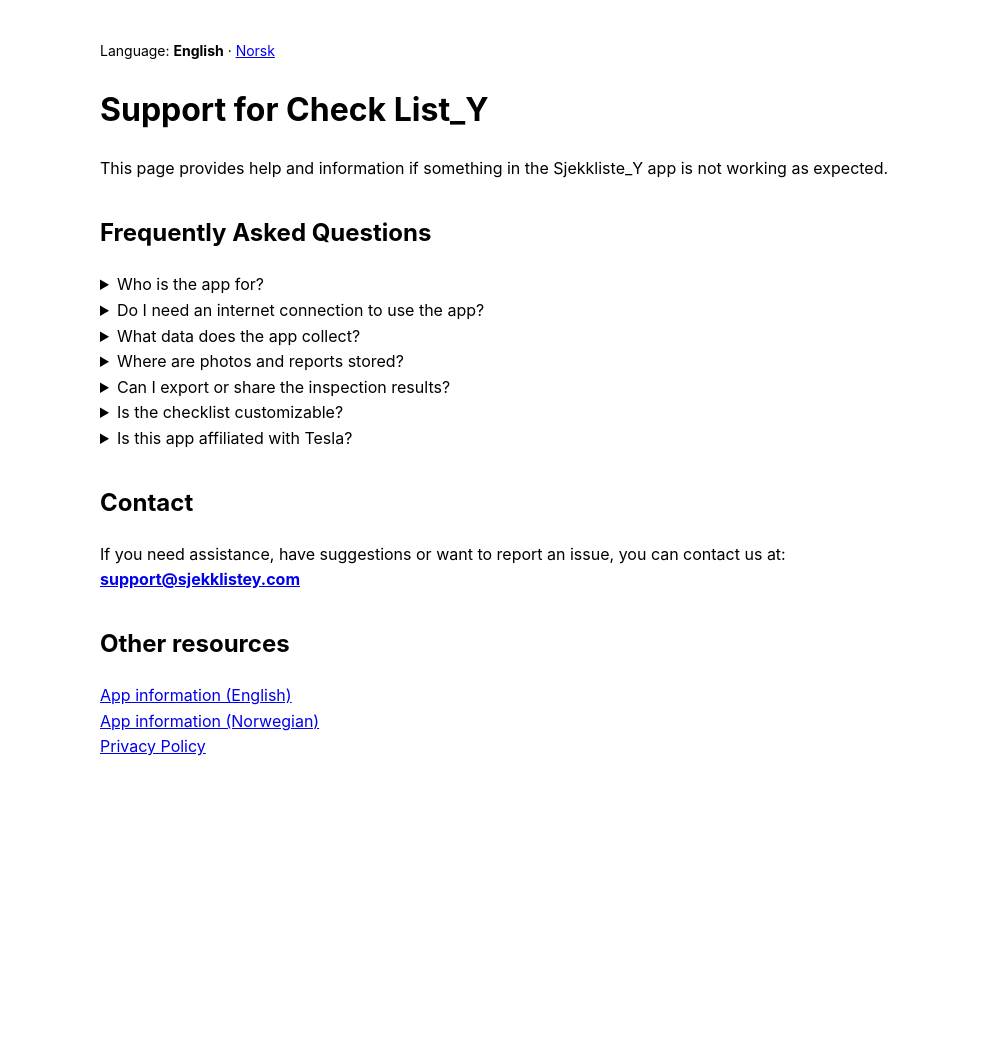
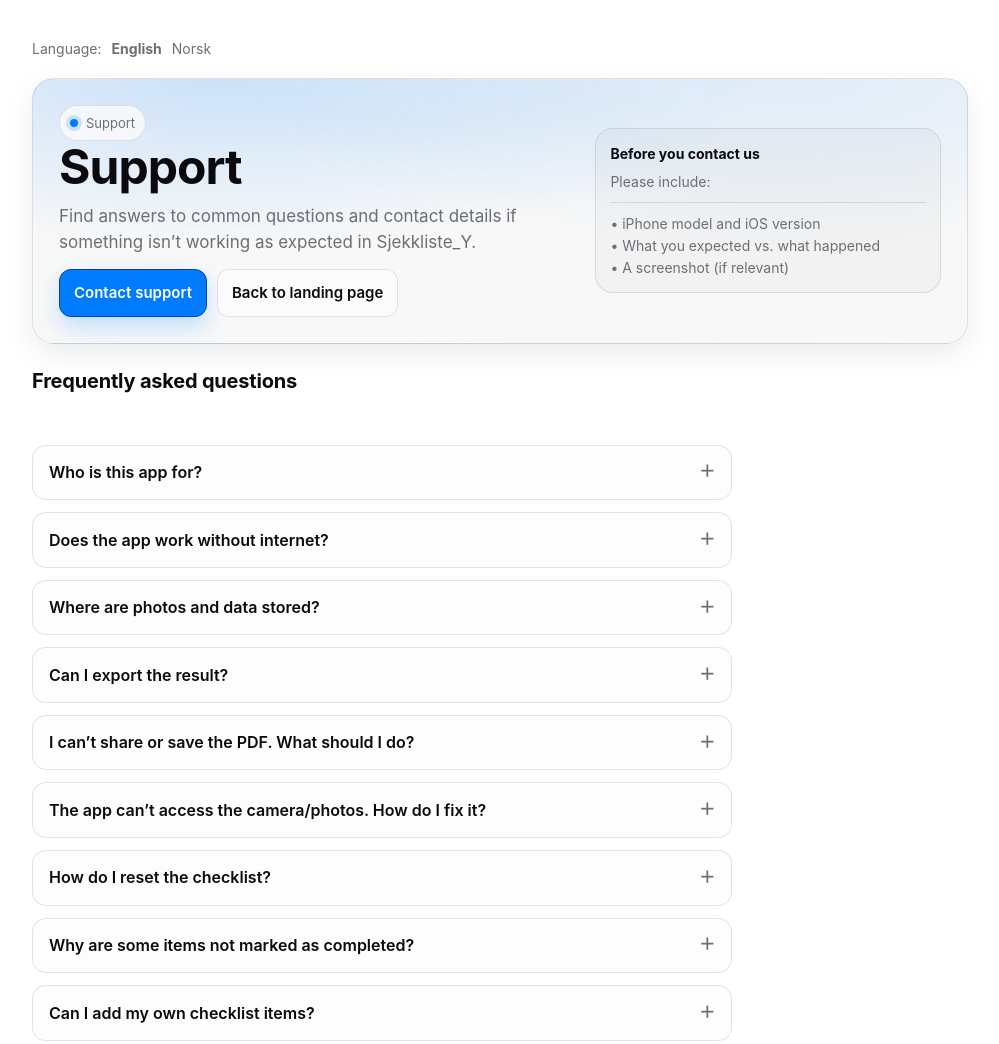
Before and after one commit to ericadolfsen-ctrl/sjekkliste_privacy, a plain HTML site: page support_en.html in a window 1280 px wide. Shown: the top 1044 px of the page, without its empty margins (140-1139 px from the left). Before the commit the page ends 800 px from the top, so only its background shows below. Drawn offline with Linux system fonts and the light colour scheme.

Commit message:
Update support_en.html

```diff
--- a/support_en.html
+++ b/support_en.html
@@ -1,118 +1,160 @@
 <!DOCTYPE html>
 <html lang="en">
 <head>
-    <meta charset="UTF-8">
-    <meta name="viewport" content="width=device-width, initial-scale=1.0">
+  <meta charset="UTF-8" />
+  <meta name="viewport" content="width=device-width, initial-scale=1.0" />
   <title>Sjekkliste_Y – Support</title>
-    <style>
-        body {
-            font-family: -apple-system, BlinkMacSystemFont, sans-serif;
-            margin: 40px auto;
-            max-width: 800px;
-            line-height: 1.6;
-        }
-        h1 { font-size: 32px; }
-        h2 { margin-top: 32px; }
-        .lang {
-            font-size: 14px;
-            margin-bottom: 16px;
-        }
-    </style>
+  <meta name="description" content="Support for Sjekkliste_Y: FAQ, contact, and resources." />
+
+  <meta name="color-scheme" content="light dark" />
+  <link rel="stylesheet" href="styles.css" />
 </head>
+
 <body>
+  <div class="wrap">
+    <header class="topbar">
+      <div class="lang" aria-label="Language selector">
+        <span>Language:</span>
+        <strong>English</strong>
+        <a href="support.html" lang="nb">Norsk</a>
+      </div>
+    </header>
 
-<div class="lang">
-    Language: <strong>English</strong> · <a href="support.html">Norsk</a>
+    <main>
+      <section class="hero" aria-label="Support">
+        <div class="hero-grid">
+          <div>
+            <div class="badge"><span class="dot" aria-hidden="true"></span> Support</div>
+            <h1>Support</h1>
+            <p class="lead">
+              Find answers to common questions and contact details if something isn’t working as expected in Sjekkliste_Y.
+            </p>
+
+            <div class="cta-row">
+              <a class="btn btn-primary" href="mailto:support@sjekklistey.com?subject=Sjekkliste_Y%20Support">Contact support</a>
+              <a class="btn btn-secondary" href="index_en.html">Back to landing page</a>
+            </div>
           </div>
 
-<h1>Support for Check List_Y</h1>
-<p>
-    This page provides help and information if something in the Sjekkliste_Y app
-    is not working as expected.
-</p>
+          <div class="media" aria-label="Before you contact us">
+            <div class="shot">
+              <strong style="color:var(--text); display:block; margin-bottom:6px;">Before you contact us</strong>
+              Please include:
+              <div style="margin-top:10px; border-top:1px solid var(--line); padding-top:10px; color:var(--muted);">
+                • iPhone model and iOS version<br>
+                • What you expected vs. what happened<br>
+                • A screenshot (if relevant)
+              </div>
+            </div>
+          </div>
+        </div>
+      </section>
 
-<h2>Frequently Asked Questions</h2>
+      <section class="section" aria-label="FAQ">
+        <h2>Frequently asked questions</h2>
 
         <section class="faq">
-
           <details>
-    <summary>Who is the app for?</summary>
+            <summary>Who is this app for?</summary>
             <p>
-      Check List_Y is designed for private individuals who are taking delivery of
-      a Tesla Model Y and want a structured way to inspect the vehicle.
+              Sjekkliste_Y is for private individuals taking delivery of a Tesla Model Y (new or used) who want a structured inspection workflow.
             </p>
           </details>
 
           <details>
-    <summary>Do I need an internet connection to use the app?</summary>
+            <summary>Does the app work without internet?</summary>
             <p>
-      No. The checklist works fully offline. An internet connection is only
-      required if you choose to share or store the generated PDF report using
-      external services.
+              Yes. The checklist works offline. Internet is only required if you choose to share or save the generated PDF using external services.
             </p>
           </details>
 
           <details>
-    <summary>What data does the app collect?</summary>
+            <summary>Where are photos and data stored?</summary>
             <p>
-      The app does not collect or transmit any personal data. All notes, images
-      and checklist results are stored locally on your device.
+              All photos and notes are stored locally on your device. No data is sent to external servers.
             </p>
           </details>
 
           <details>
-    <summary>Where are photos and reports stored?</summary>
+            <summary>Can I export the result?</summary>
             <p>
-      Photos and reports are stored locally on your phone. They are not uploaded
-      to any servers or shared without your explicit action.
+              Yes. The app generates a complete PDF report that you can save or share directly from your phone.
+            </p>
+          </details>
+
+          <!-- Extra FAQ points (requested) -->
+          <details>
+            <summary>I can’t share or save the PDF. What should I do?</summary>
+            <p>
+              First, try generating the PDF again. Then ensure you have at least a small amount of free storage available.
+              If sharing fails, try a different target (e.g., Files, Mail) to confirm whether the issue is with a specific app/service.
             </p>
           </details>
 
           <details>
-    <summary>Can I export or share the inspection results?</summary>
+            <summary>The app can’t access the camera/photos. How do I fix it?</summary>
             <p>
-      Yes. The app generates a complete PDF report that can be saved or shared
-      directly from your device.
+              Check iOS permissions: Settings → Sjekkliste_Y → allow Camera and Photos (or “Add Photos Only” if available).
+              If permissions are denied, image capture/selection will not work.
             </p>
           </details>
 
           <details>
-    <summary>Is the checklist customizable?</summary>
+            <summary>How do I reset the checklist?</summary>
             <p>
-      Yes. You can add your own custom checklist items and notes in addition to
-      the predefined inspection points.
+              Use “New check – empty list”. This clears selections, notes, and photos for the current check.
+              Please note: this cannot be undone.
             </p>
           </details>
 
           <details>
-    <summary>Is this app affiliated with Tesla?</summary>
+            <summary>Why are some items not marked as completed?</summary>
             <p>
-      No. Sjekkliste_Y is an independent application and is not affiliated with,
-      endorsed by, or connected to Tesla, Inc.
+              Some sections require an explicit choice per item (e.g., OK / Not OK / Missing). Items left as “Select” are counted as not completed.
             </p>
           </details>
 
+          <details>
+            <summary>Can I add my own checklist items?</summary>
+            <p>
+              Yes. You can add custom items during your inspection to capture anything you want to remember or document.
+            </p>
+          </details>
+        </section>
       </section>
 
+      <section class="section" aria-label="Contact">
+        <h2>Contact</h2>
+        <div class="card">
+          <p style="margin-bottom: 10px;">
+            Need help, want to report a bug, or share feedback? Contact us here:
+          </p>
 
-<h2>Contact</h2>
-<p>
-    If you need assistance, have suggestions or want to report an issue,
-    you can contact us at:
-    <strong>
-  <a href="mailto:support@sjekklistey.com?subject=Sjekkliste_Y%20Support">
+          <div class="cta-row" style="margin-top: 0;">
+            <a class="btn btn-primary" href="mailto:support@sjekklistey.com?subject=Sjekkliste_Y%20Support">
               support@sjekklistey.com
             </a>
-</strong>
+            <a class="btn btn-secondary" href="privacy.html">Privacy Policy</a>
+          </div>
 
+          <p style="margin-top: 12px; margin-bottom: 0; font-size: 14px; color: var(--muted);">
+            We typically respond within a short time on weekdays.
           </p>
+        </div>
+      </section>
 
-<h2>Other resources</h2>
-<p>
-    <a href="index_en.html">App information (English)</a><br>
-    <a href="index.html">App information (Norwegian)</a><br>
-    <a href="privacy.html">Privacy Policy</a>
-</p>
+      <footer>
+        <div>© <span id="year"></span> Sjekkliste_Y</div>
+        <nav aria-label="Quick links">
+          <a href="index_en.html">Home</a>
+          <a href="privacy.html">Privacy</a>
+        </nav>
+      </footer>
+    </main>
+  </div>
 
+  <script>
+    document.getElementById("year").textContent = new Date().getFullYear();
+  </script>
 </body>
 </html>
```
Lines whose indentation alone changed are shown as unchanged.
